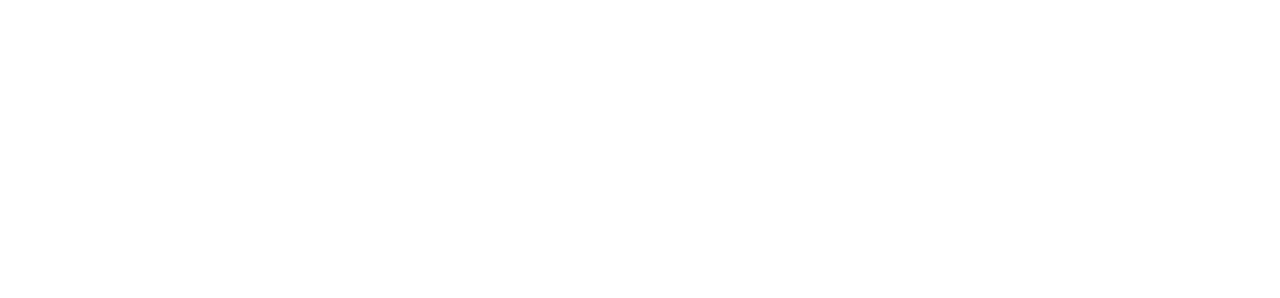
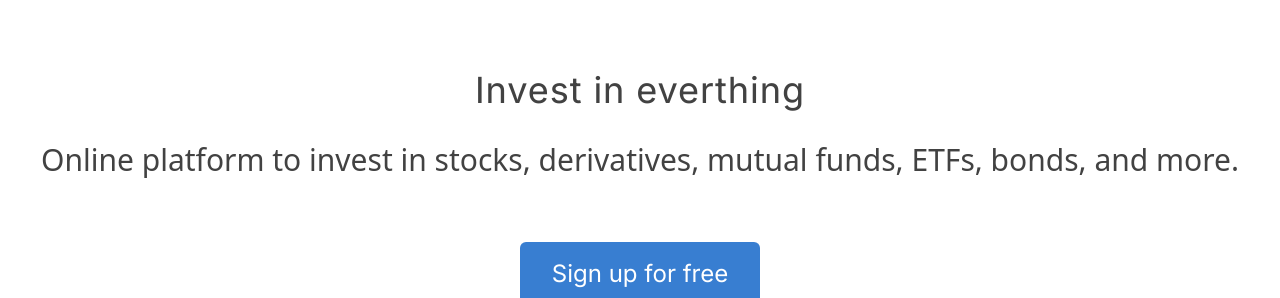
Before and after one commit to Abhikansh3/zerodha, a React (Vite) app: page / in a window 1280 px wide. Shown: the part 508-806 px from the top of the page. Built offline with nearby package versions, Linux system fonts and the light colour scheme.

Commit message:
added button

```diff
--- a/src/Components/Landing.jsx
+++ b/src/Components/Landing.jsx
@@ -1,9 +1,18 @@
-
 const Landing = () => {
   return (
     <div className="justify-items-center">
       <img src="https://zerodha.com/static/images/landing.svg" alt="" className='mt-16 scale-90' />
 
+      <div className="text-[#424242] text-4xl font-inter mt-16 font-[420] tracking-wide">
+        Invest in everthing
+      </div>
+      <div className="text-[#424242] mt-8 text-3xl font-light">
+        Online platform to invest in stocks, derivatives, mutual funds, ETFs, bonds, and more.
+      </div>
+
+      <div className="mt-16 bg-[#387ED1] text-white text-2xl flex  font-inter rounded-md  w-60 p-4 justify-center hover:bg-black cursor-pointer">
+        Sign up for free
+      </div>
     </div>
   )
 }
```
